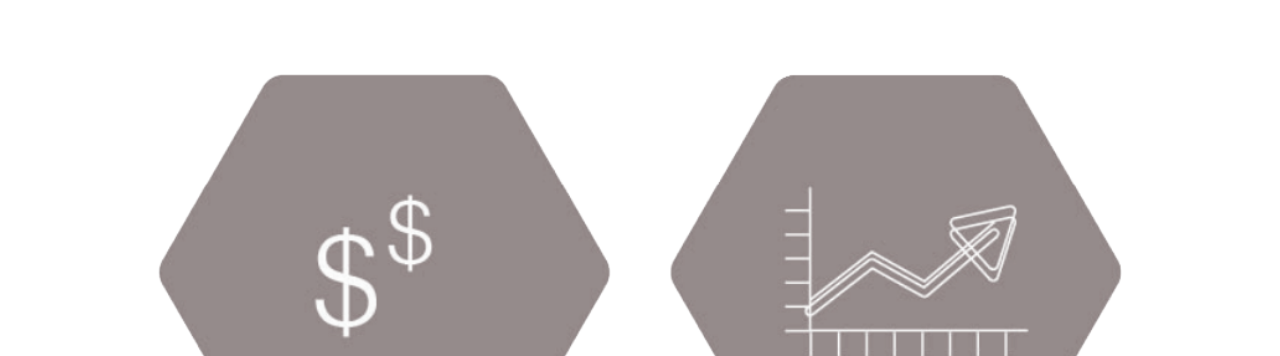
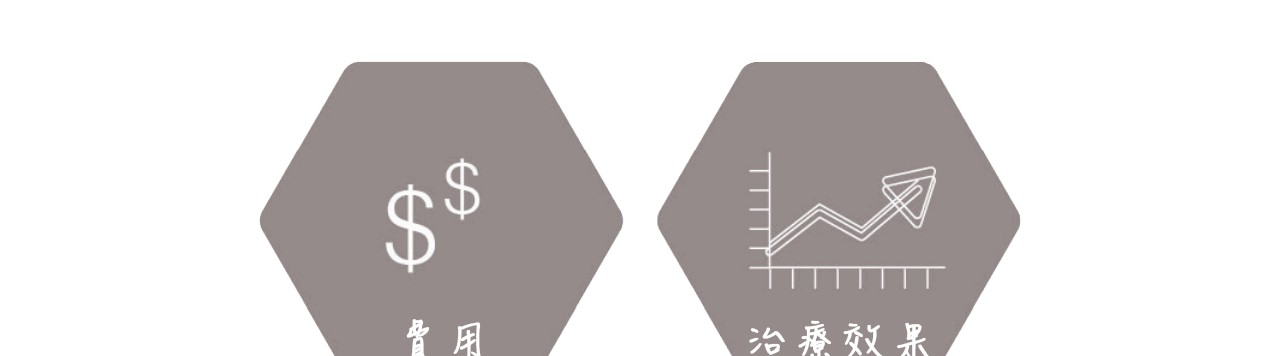
Before and after one commit to CutesMouse/NCKU_SDMv2, a plain HTML site: page comparison_s1.html in a window 1280 px wide. Shown: the part 294-650 px from the top of the page. Drawn offline with nearby package versions, Linux system fonts and the light colour scheme; a web font is replaced by a local one.

Commit message:
20230718 - Slightly modify the css settings on understanding.css.

```diff
--- a/style/understanding.css
+++ b/style/understanding.css
@@ -5,11 +5,11 @@
 
 .option {
     display: inline-block;
-    height: 50vh;
+    max-width: 30vw;
     transition: all 0.5s;
     filter: grayscale(90%);
     cursor: pointer;
-    padding: 2vw;
+    padding: 1vw;
     border-radius: 2vw;
 }
 
```
